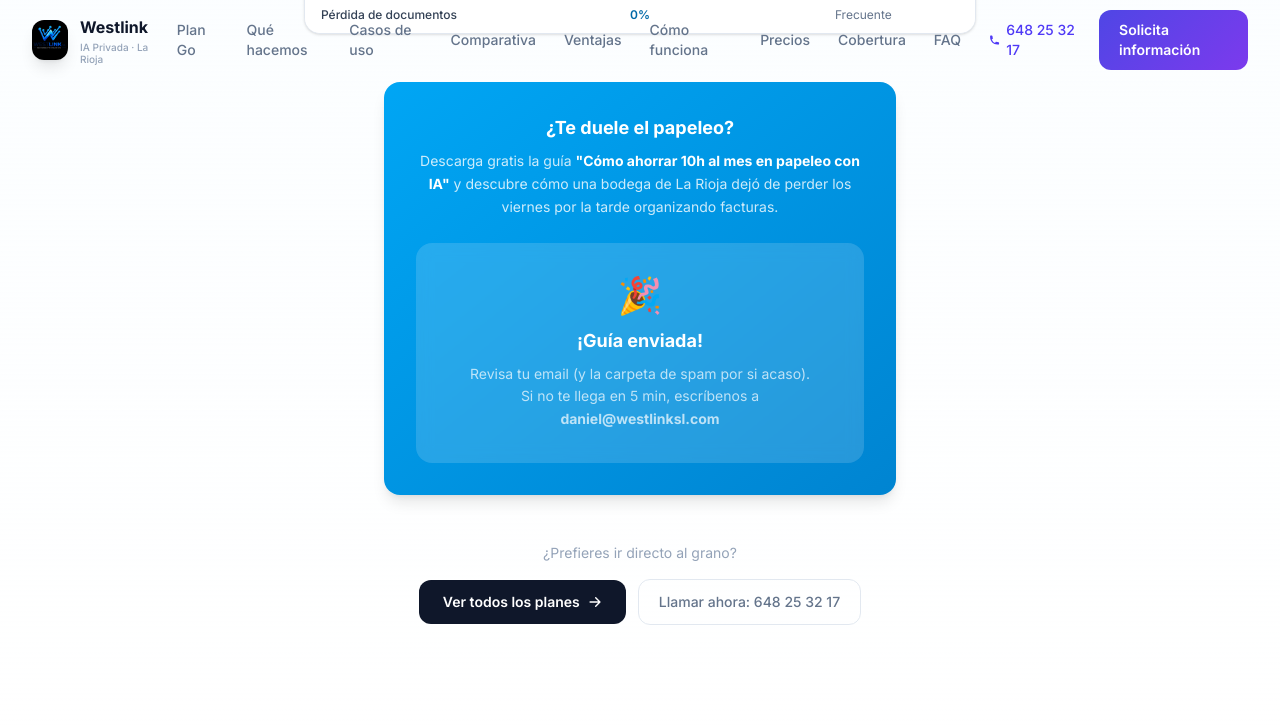
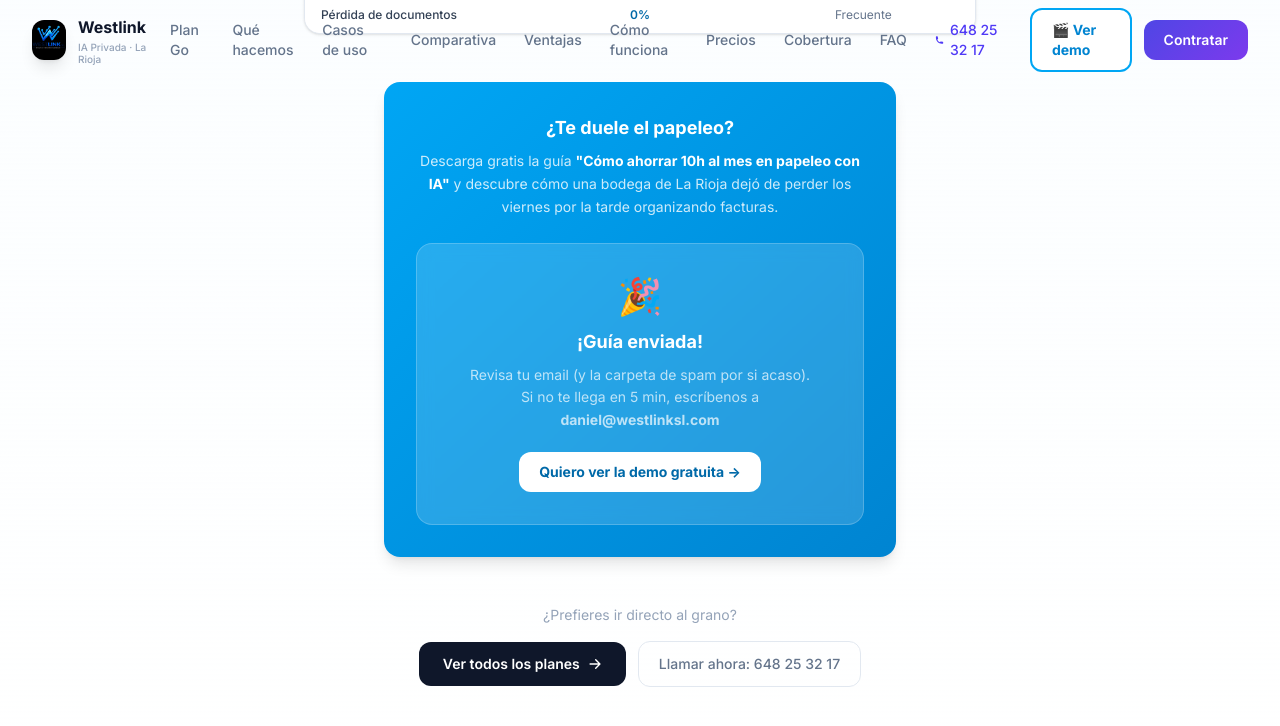
Before and after one commit to danibalda1/westlink-web, a React (Vite) app: page / in a window 1280 px wide. Both pictures are taken after typing "Sample", "name@example.com", "5551234" into the empty fields and a click on the button "Quiero la guía gratis → Empieza por 49€". Shown: the part 2236-2962 px from the top of the page. Built offline with nearby package versions, Linux system fonts and the light colour scheme.

Commit message:
Botón demo: navbar con Ver demo + Contratar, CTA demo en lead magnet y precios

```diff
--- a/src/components/Hardware.jsx
+++ b/src/components/Hardware.jsx
@@ -331,6 +331,27 @@ export default function Hardware() {
         <motion.p initial={{ opacity: 0 }} animate={isInView ? { opacity: 1 } : {}} transition={{ duration: 0.5, delay: 0.5 }} className="text-center text-xs text-gray-400 mt-6">
           Visitas gratuitas en La Rioja, Álava, Navarra, Burgos, Soria y Zaragoza · ¿Financiación? <a href="#contacto" className="text-indigo-600 font-semibold hover:underline">Pregúntanos</a>
         </motion.p>
+
+        {/* ── DEMO CTA ── */}
+        <motion.div
+          initial={{ opacity: 0, y: 16 }}
+          animate={isInView ? { opacity: 1, y: 0 } : {}}
+          transition={{ duration: 0.5, delay: 0.55 }}
+          className="max-w-xl mx-auto mt-10 text-center"
+        >
+          <div className="bg-gradient-to-br from-sky-500 to-cyan-600 rounded-2xl p-6 shadow-xl">
+            <h3 className="text-white font-bold text-lg mb-2">¿Prefieres verte una demo primero?</h3>
+            <p className="text-white/80 text-sm mb-5">
+              Dani te enseña en 10 minutos cómo funciona tu empleado digital. Sin compromiso.
+            </p>
+            <a
+              href="#contacto"
+              className="inline-flex items-center gap-2 bg-white text-sky-700 font-bold px-6 py-3 rounded-xl text-sm hover:bg-gray-100 transition-all shadow-lg"
+            >
+              Quiero ver la demo →
+            </a>
+          </div>
+        </motion.div>
       </div>
     </section>
   )
--- a/src/components/Navbar.jsx
+++ b/src/components/Navbar.jsx
@@ -72,9 +72,15 @@ export default function Navbar() {
             </a>
             <a
               href="#contacto"
-              className="ml-2 gradient-primary text-white px-5 py-2.5 rounded-xl text-sm font-semibold hover:shadow-lg hover:shadow-primary/20 transition-all duration-300 hover:scale-[1.02] active:scale-[0.98]"
+              className="ml-2 bg-white text-sky-600 border-2 border-sky-500 px-5 py-2.5 rounded-xl text-sm font-bold hover:bg-sky-50 transition-all duration-300 hover:scale-[1.02] active:scale-[0.98]"
             >
-              Solicita información
+              🎬 Ver demo
+            </a>
+            <a
+              href="#contacto"
+              className="gradient-primary text-white px-5 py-2.5 rounded-xl text-sm font-semibold hover:shadow-lg hover:shadow-primary/20 transition-all duration-300 hover:scale-[1.02] active:scale-[0.98] ml-2"
+            >
+              Contratar
             </a>
           </div>
 
@@ -103,6 +109,9 @@ export default function Navbar() {
       {open && (
         <div className="lg:hidden glass-strong border-t border-gray-200/40 shadow-xl">
             <div className="px-4 py-4 space-y-1 max-h-[70vh] overflow-y-auto">
+              <a href="tel:+34648253217" onClick={close} className="flex items-center gap-2 px-4 py-2 mb-2 rounded-xl text-sm font-semibold text-indigo-600 bg-indigo-50/50">
+                <HiPhone className="text-sm" /> 648 25 32 17
+              </a>
               {links.map((l) => (
                 <a
                   key={l.href}
@@ -115,19 +124,18 @@ export default function Navbar() {
               ))}
               <div className="pt-2 space-y-2">
                 <a
-                  href="tel:+34648253217"
+                  href="#contacto"
                   onClick={close}
-                  className="flex items-center justify-center gap-2 px-4 py-3 rounded-xl text-center font-semibold text-sm bg-indigo-50 text-indigo-700"
+                  className="block bg-white text-sky-600 border-2 border-sky-500 px-4 py-3 rounded-xl text-center font-bold text-sm"
                 >
-                  <HiPhone />
-                  648 25 32 17
+                  🎬 Ver demo
                 </a>
                 <a
                   href="#contacto"
                   onClick={close}
                   className="block gradient-primary text-white px-4 py-3 rounded-xl text-center font-semibold text-sm"
                 >
-                  Solicita información
+                  Contratar ahora
                 </a>
               </div>
             </div>
--- a/src/components/PlanGo.jsx
+++ b/src/components/PlanGo.jsx
@@ -150,14 +150,20 @@ export default function PlanGo() {
             </p>
 
             {enviado ? (
-              <div className="bg-white/15 backdrop-blur-sm rounded-2xl p-8 text-center">
+              <div className="bg-white/15 backdrop-blur-sm rounded-2xl p-8 text-center border border-white/20">
                 <div className="text-4xl mb-3">🎉</div>
                 <h4 className="text-white font-bold text-lg mb-2">¡Guía enviada!</h4>
-                <p className="text-white/70 text-sm leading-relaxed">
+                <p className="text-white/70 text-sm leading-relaxed mb-5">
                   Revisa tu email (y la carpeta de spam por si acaso).
                   <br />
                   Si no te llega en 5 min, escríbenos a <strong>daniel@westlinksl.com</strong>
                 </p>
+                <a
+                  href="#contacto"
+                  className="inline-flex items-center gap-2 bg-white text-sky-700 font-bold px-5 py-2.5 rounded-xl text-sm hover:bg-gray-100 transition-all"
+                >
+                  Quiero ver la demo gratuita →
+                </a>
               </div>
             ) : (
               <>
```
